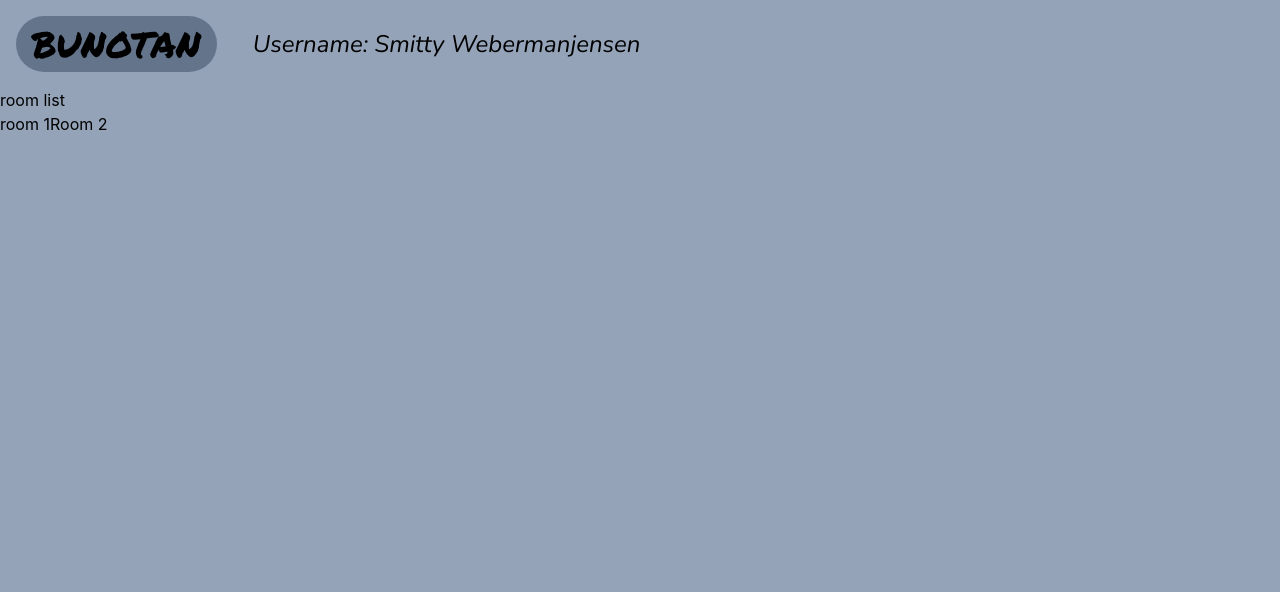
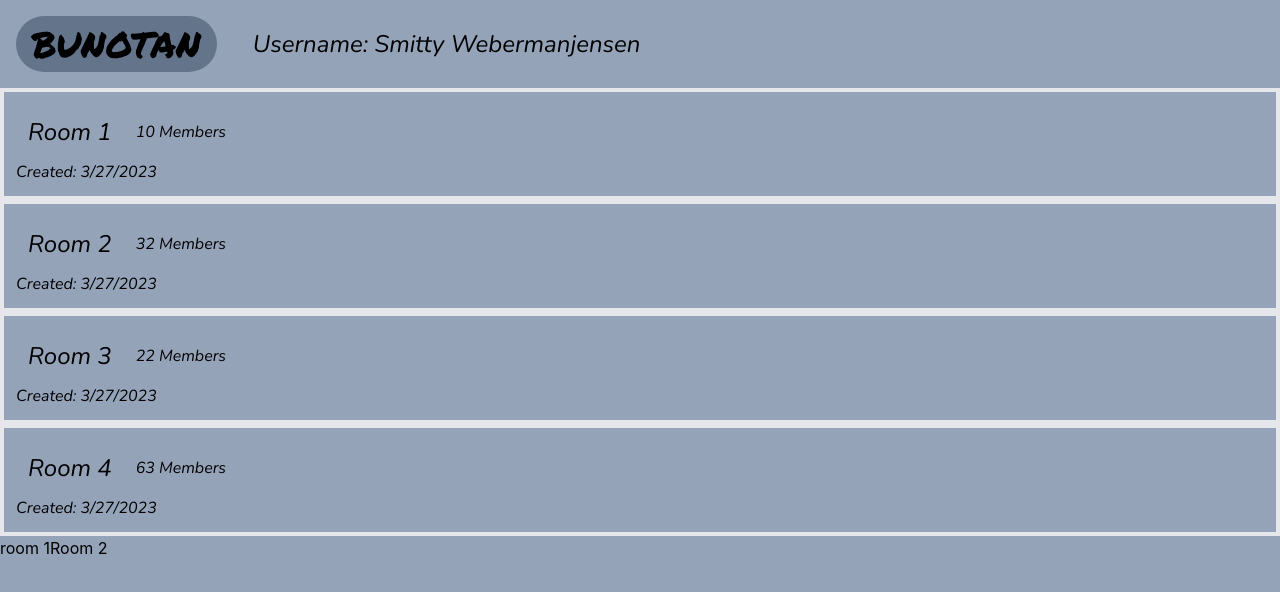
Before and after one commit to ksemilla/bunotan-frontend, a React (Vite) app: page /rooms in a window 1280 px wide. Shown: the top 592 px of the page. Built offline with nearby package versions, Linux system fonts and the light colour scheme.

Commit message:
created initial room list page

```diff
--- /dev/null
+++ b/src/components/RoomCard.tsx
@@ -0,0 +1,30 @@
+import { Link } from "react-router-dom"
+
+interface Room {
+  id: number
+  name: string
+  dateCreated: string
+  totalMembers: number
+}
+
+interface RoomCardProps {
+  room: Room
+}
+
+const RoomCard = (props: RoomCardProps) => {
+  return (
+    <div className="border-4 p-3">
+      <span className="flex">
+        <Link to={`/rooms/${props.room.id}`}>
+          <h1 className="font-Nunito text-2xl p-3">{props.room.name}</h1>
+        </Link>
+        <h2 className="font-Nunito items-center flex p-3">
+          {props.room.totalMembers} Members
+        </h2>
+      </span>
+      <h5 className="font-Nunito italic">Created: {props.room.dateCreated}</h5>
+    </div>
+  )
+}
+
+export default RoomCard
--- a/src/pages/room/list/index.tsx
+++ b/src/pages/room/list/index.tsx
@@ -1,9 +1,43 @@
 import { Link } from "react-router-dom"
+import { useState } from "react"
+import RoomCard from "../../../components/RoomCard"
+
+interface Room {
+  id: number
+  name: string
+  dateCreated: string
+  totalMembers: number
+}
 
 const RoomList = () => {
+  const [room, setRoom] = useState<Room>()
+  const [rooms, setRooms] = useState<Room[]>([])
+
+  const createSampleRoom = (num: number) => {
+    const date = new Date()
+    const roomDate =
+      (date.getMonth() + 1).toString() +
+      "/" +
+      date.getDate().toString() +
+      "/" +
+      date.getFullYear().toString()
+
+    const room: Room = {
+      id: num,
+      name: "Room " + num,
+      dateCreated: roomDate,
+      totalMembers: Math.floor(Math.random() * 90 + 10),
+    }
+
+    return room
+  }
+
   return (
     <div>
-      <h1>room list</h1>
+      <RoomCard room={createSampleRoom(1)} />
+      <RoomCard room={createSampleRoom(2)} />
+      <RoomCard room={createSampleRoom(3)} />
+      <RoomCard room={createSampleRoom(4)} />
       <div>
         <Link to="1">room 1</Link>
         <Link to="2">Room 2</Link>
```
